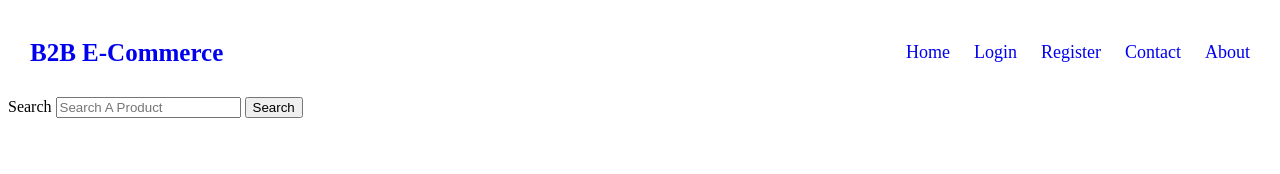
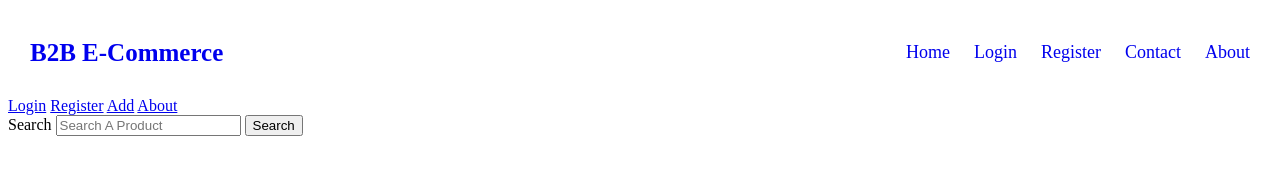
Before and after one commit to jainam2718/B2BE-Commerce, a plain HTML site: page index.html in a window 1280 px wide. Drawn offline with Linux system fonts and the light colour scheme.

Commit message:
Update index.html

```diff
--- a/index.html
+++ b/index.html
@@ -50,6 +50,12 @@
     <a href="#about">About</a>
   </div>
 </div>
+ <div>
+   <a href="/login.html">Login</a>
+    <a href="/registeration.html">Register</a>
+    <a href="/addproducts.html">Add</a>
+    <a href="/">About</a>
+  </div>
     <form method='post'>
         <label for="search">Search</label>
         <input type="text" name="search" id="search" placeholder='Search A Product'/>
```
